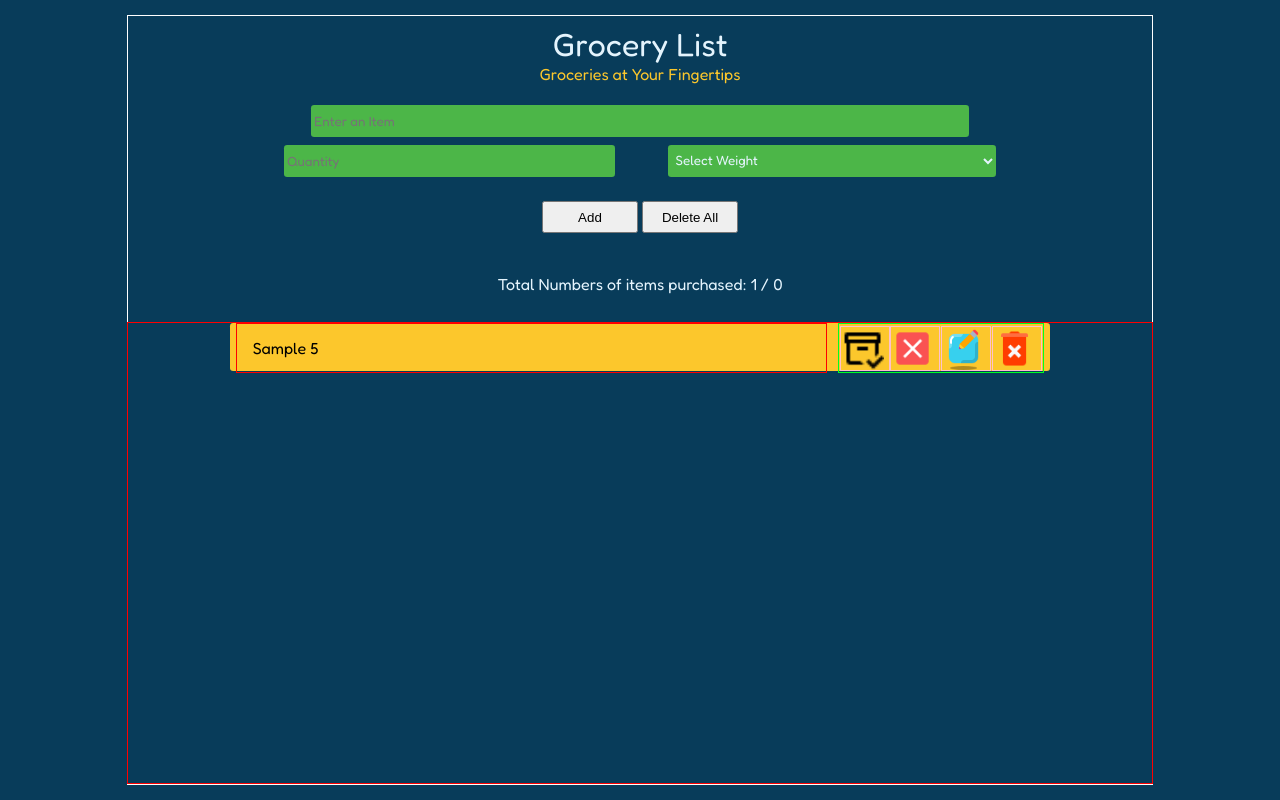
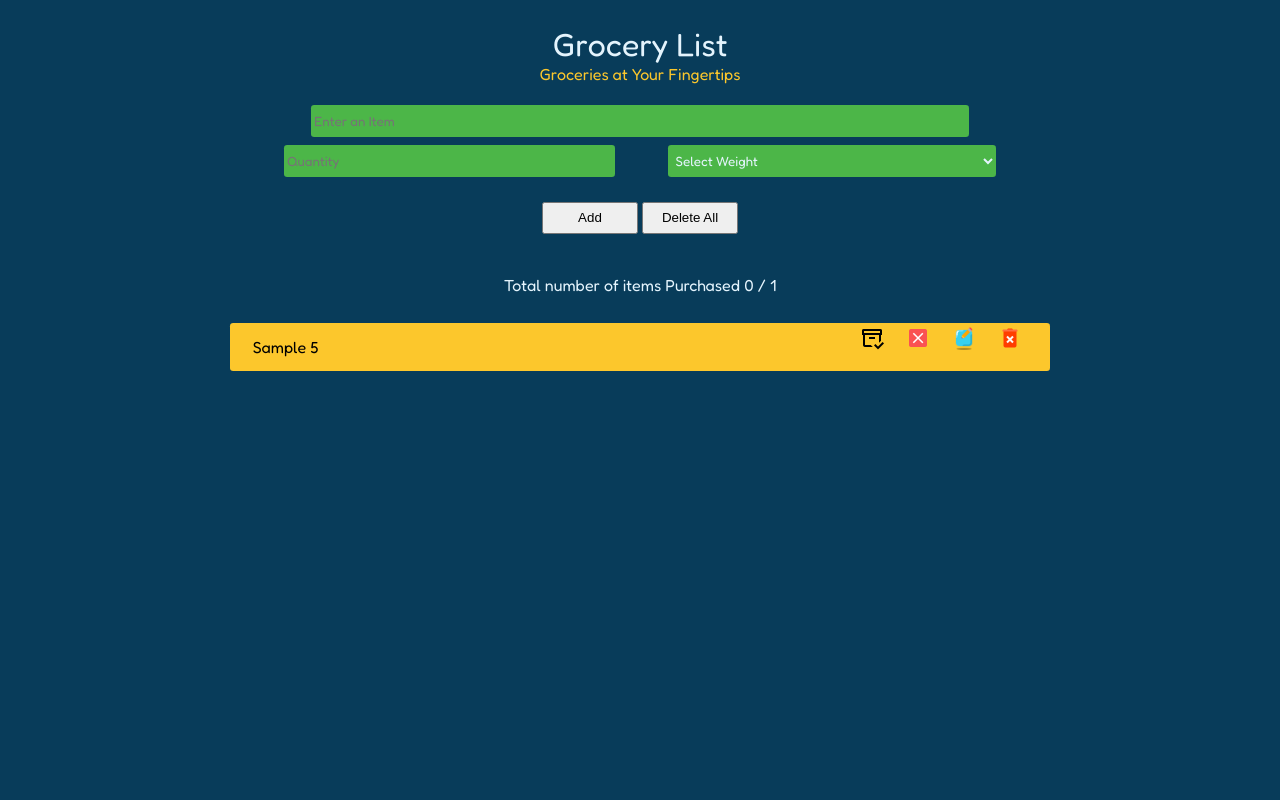
Before and after one commit to sathish0305/Grocery-List, a website built with Vite: page index.html in a window 1280 px wide. Both pictures are taken after typing "Sample", "5" into the empty fields and a click on the button "Add". Built offline with nearby package versions, Linux system fonts and the light colour scheme.

Commit message:
items purchased and removed status updated

```diff
--- a/index.html
+++ b/index.html
@@ -31,11 +31,12 @@
         <select name="metrics" id="metrics" class="select-option">
           <option value="" disabled selected>Select Weight</option>
           <option value="MG">MG (MilliGrams)</option>
-          <option value="G">G (Grams)</option>
+          <option value="Grams">G (Grams)</option>
           <option value="KG">KG (Kilogram)</option>
           <option value="ML">ML (MilleLitre)</option>
           <option value="Ltr">Ltr (Litre)</option>
           <option value="Pieces">Pieces (Pcs)</option>
+          <option value="Pack(s)">Pack(s)</option>
         </select>
       </div>
       <div class="buttons-section">
--- a/main.js
+++ b/main.js
@@ -9,58 +9,112 @@ let itemsArray = (localStorage.getItem('items')) ? JSON.parse(localStorage.getIt
 let grocerylist = document.getElementById('grocerylist')
 import grocery_list from "./itemsList"
 
-let total_items = (purchased_item, total_item) => {
-    totalItems.innerHTML = `Total Numbers of items purchased: ${purchased_item} / ${total_item}`
-}
-
-total_items(1, itemsArray.length)
-
 grocery_list.forEach((item) => {
     let option = document.createElement('option')
     option.innerHTML = item
     grocerylist.appendChild(option)
 })
 
-let itemCard = (itemName, quantity, metrics) => {
-    return `<div class='card'>
-        <div class='item-detail'>
-            ${itemName} ${quantity}${metrics}
-        </div>
-        <div class='status-box'>
-            <div id='purchased' class="purchased"></div>
-            <div id='not-purchased' class="not-purchased"></div>
-            <div id='edit' class="edit"></div>
-            <div id='delete' class="delete"></div>
-        </div>
-    </div>`
+let totalItemsCount = (item)=>{
+    return item.length
 }
 
-itemsArray.forEach((item) => {
-    let template = document.createElement('template');
-    template.innerHTML = itemCard(item.item_name, item.quantity, item.metrics);
-    section.appendChild(template.content)
-})
+console.log(itemsArray.length)
 
-let purchased = document.getElementById('purchased')
-let notPurchased = document.getElementById('not-purchased')
-let edit = document.getElementById('edit')
-let deleteItem = document.getElementById('delete')
+let itemsPurchasedCount = (item)=>{
+    let cart = 0
+    item.forEach((i)=>{
+        let item_ob = JSON.parse(i)
+        if(item_ob.item_status === 'purchased'){
+            cart+=1
+        }
+    })
+    return cart
+}
+
+let itemsCounter = (totalItemsCount,itemsPurchasedCount)=>{
+    totalItems.innerHTML = `Total number of items Purchased ${itemsPurchasedCount} / ${totalItemsCount}`
+}
+
+itemsCounter(totalItemsCount(itemsArray),itemsPurchasedCount(itemsArray))
+
+let saveItem = (item)=>{
+    console.log(JSON.parse(item))
+    let card = document.createElement('div')
+    card.classList.add('card')
+
+    let itemDetail = document.createElement('div')
+    itemDetail.classList.add('item-detail')
+    itemDetail.innerHTML = `${JSON.parse(item).item_name} ${JSON.parse(item).quantity}${JSON.parse(item).metrics}`
+    card.appendChild(itemDetail)
+
+    let statusBox = document.createElement('div')
+    statusBox.classList.add('status-box')
+    card.appendChild(statusBox)
+    section.appendChild(card)
+
+    let purchased = document.createElement('div')
+    purchased.classList.add('purchased')
+    statusBox.appendChild(purchased)
+
+    let notPurchased = document.createElement('div')
+    notPurchased.classList.add('not-purchased')
+    statusBox.appendChild(notPurchased)
+
+    let edit = document.createElement('div')
+    edit.classList.add('edit')
+    statusBox.appendChild(edit)
+
+    let deleteItem = document.createElement('div')
+    deleteItem.classList.add('delete')
+    statusBox.appendChild(deleteItem)
+
+
+    purchased.addEventListener('click',()=>{
+        let itemObject = JSON.parse(item)
+        itemObject.item_status = 'purchased'
+        let str_itemobj = JSON.stringify(itemObject)
+        itemsArray[itemsArray.indexOf(item)] = str_itemobj
+        localStorage.setItem('items',JSON.stringify(itemsArray))
+        card.style.background = '#8ac926'
+        itemsCounter(totalItemsCount(itemsArray),itemsPurchasedCount(itemsArray))
+
+    })
+
+    notPurchased.addEventListener('click',()=>{
+        let itemObject = JSON.parse(item)
+        itemObject.item_status = 'not purchased'
+        let str_itemobj = JSON.stringify(itemObject)
+        itemsArray[itemsArray.indexOf(item)] = str_itemobj
+        localStorage.setItem('items',JSON.stringify(itemsArray))
+        card.style.background = '#FCC72C'
+        itemsCounter(totalItemsCount(itemsArray),itemsPurchasedCount(itemsArray))
+    })
+
+
+    let task_object = JSON.parse(item)
+    if(task_object.item_status === 'purchased'){
+        card.style.background = '#8ac926'
+    }
+}
+
+itemsArray.forEach(saveItem)
+
 
 let addItem = () => {
     let item = {
-        item_name: itemName.value,
-        quantity: quantity.value,
-        metrics: metrics.value
+        item_name:itemName.value,
+        quantity:quantity.value,
+        metrics:metrics.value,
+        item_status:'not purchased'
     }
-    itemsArray.push(item)
+    itemsArray.push(JSON.stringify(item))
     localStorage.setItem('items', JSON.stringify(itemsArray))
-    let template = document.createElement('template');
-    template.innerHTML = itemCard(itemName.value, quantity.value, metrics.value);
-    section.appendChild(template.content)
+    saveItem(JSON.stringify(item))
+    itemsCounter(totalItemsCount(itemsArray),itemsPurchasedCount(itemsArray))
     itemName.value = ''
     quantity.value = ''
     metrics.value = ''
-    location.reload()
 }
 
 addItemBtn.addEventListener('click', addItem)
--- a/style.css
+++ b/style.css
@@ -38,7 +38,6 @@ body, main, .title, .details,.info{
 main{
     height: 96%;
     width: 80%;
-    border: 1px solid white;
     flex-direction: column;
 }
 
@@ -116,7 +115,6 @@ section {
 .items-section{
     height: 60%;
     width: 100%;
-    border: 1px solid red;
 }
 
 .card{
@@ -136,11 +134,9 @@ section {
     display: flex;
     align-items: center;
     padding-left: 1rem;
-    border: 1px solid red;
 }
 
 .status-box{
-    border: 1px solid rgb(0, 255, 34);
     width: 25%;
     height: 100%;
     display: flex;
@@ -150,8 +146,7 @@ section {
 
 .status-box div{
     height: 90%;
-    width: 3rem;
-    border: 1px solid pink;
+    width: 1.5rem;
     background-repeat: no-repeat;
     background-size: contain;
 }
@@ -173,7 +168,6 @@ section {
     main{
         height: 96%;
         width: 90%;
-        border: 1px solid white;
     }
 
     .card{
@@ -189,7 +183,6 @@ section {
     }
 
     .status-box{
-        border: 1px solid rgb(0, 255, 34);
         width: 100%;
         height: 45%;
     }
```
